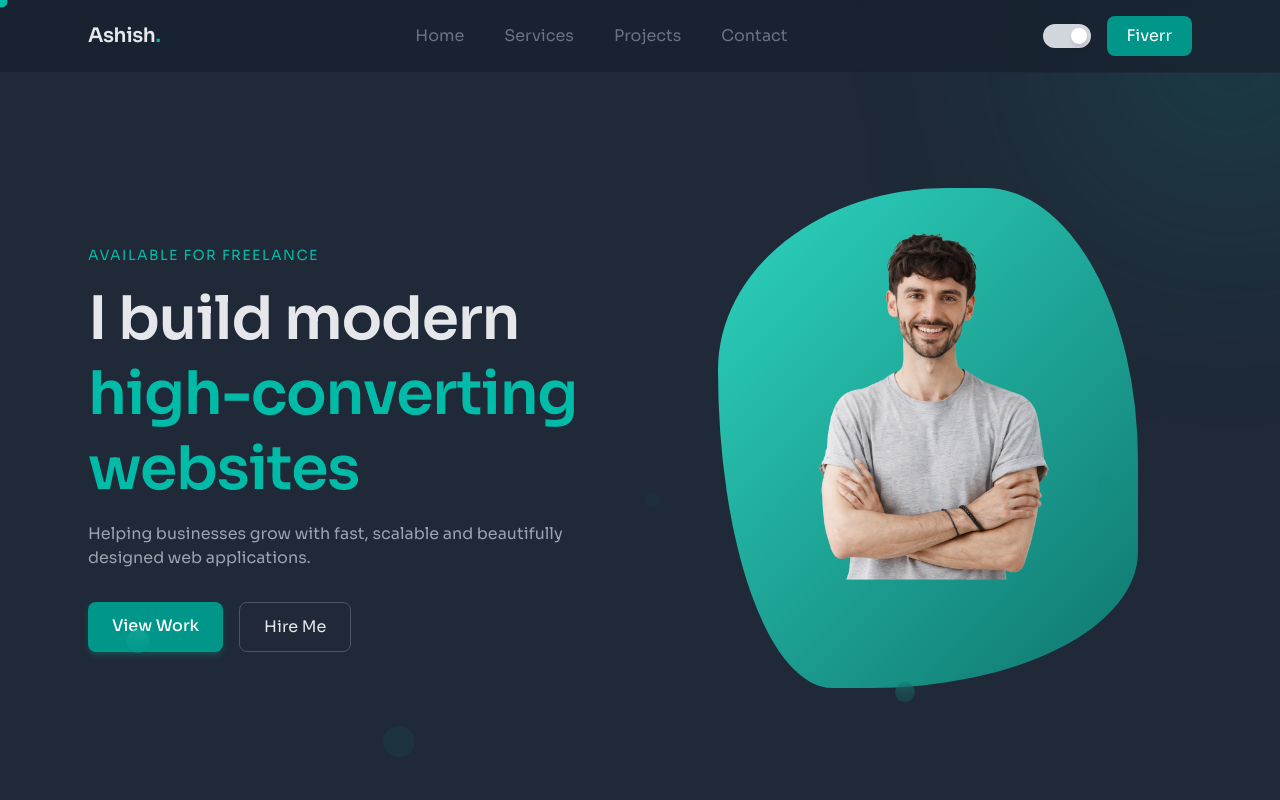
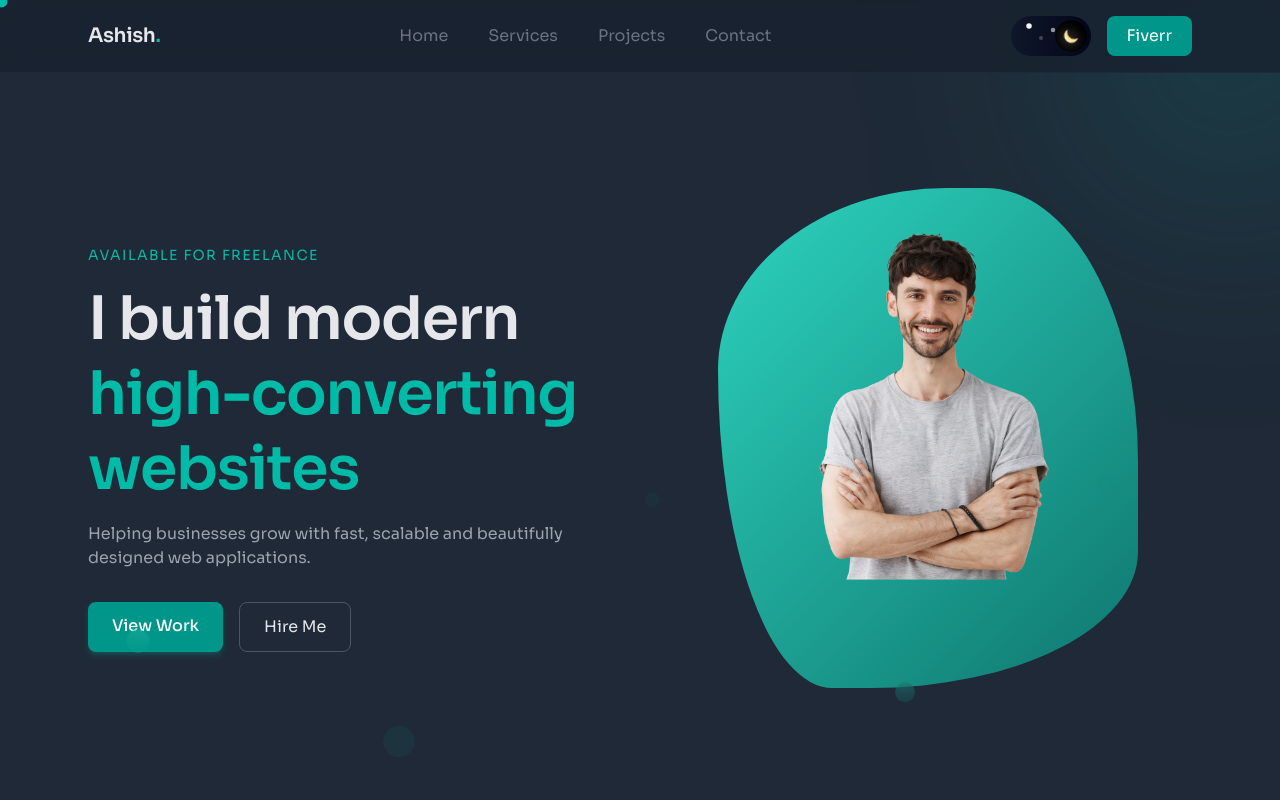
Before and after one commit to Ashish-12K/ashish-portfolio, a React (Vite) app: page / in a window 1280 px wide. Both pictures are taken after a click on the button 1066 px from the left and 36 px from the top of the page. Shown: the top 800 px of the page. Built offline with nearby package versions, Linux system fonts and the light colour scheme.

Commit message:
Toggle Button Changed

```diff
--- a/src/components/Navbar.jsx
+++ b/src/components/Navbar.jsx
@@ -1,4 +1,5 @@
 import { motion } from "framer-motion";
+import ThemeToggle from "./ThemeToggle";
 
 export default function Navbar({ darkMode, setDarkMode }) {
   return (
@@ -30,16 +31,7 @@ export default function Navbar({ darkMode, setDarkMode }) {
         <div className="flex items-center gap-4">
 
           {/* Toggle */}
-          <button
-            onClick={() => setDarkMode(!darkMode)}
-            className="w-12 h-6 flex items-center bg-gray-300 rounded-full p-1 cursor-pointer"
-          >
-            <div
-              className={`bg-white w-4 h-4 rounded-full shadow-md transform duration-300 ${
-                darkMode ? "translate-x-6" : ""
-              }`}
-            />
-          </button>
+          <ThemeToggle darkMode={darkMode} setDarkMode={setDarkMode} />
 
           {/* Fiverr */}
           <a
--- /dev/null
+++ b/src/components/ThemeToggle.jsx
@@ -0,0 +1,97 @@
+import { motion } from "framer-motion";
+
+export default function ThemeToggle({ darkMode, setDarkMode }) {
+  return (
+    <button
+      onClick={() => setDarkMode(!darkMode)}
+      className="relative w-20 h-10 rounded-full overflow-hidden cursor-pointer"
+    >
+      {/* Background */}
+      <motion.div
+        animate={{
+          background: darkMode
+            ? "linear-gradient(to right, #0f172a, #020617)"
+            : "linear-gradient(to right, #60a5fa, #3b82f6)",
+        }}
+        transition={{ duration: 0.6 }}
+        className="absolute inset-0"
+      />
+
+      {/* 🌙 Stars */}
+      {darkMode && (
+        <>
+          <motion.span
+            className="absolute w-1 h-1 bg-white rounded-full top-2 left-4"
+            animate={{ opacity: [0.3, 1, 0.3], scale: [1, 1.4, 1] }}
+            transition={{ duration: 2, repeat: Infinity }}
+          />
+          <motion.span
+            className="absolute w-1 h-1 bg-white rounded-full top-5 left-7"
+            animate={{ opacity: [0.2, 1, 0.2], scale: [1, 1.5, 1] }}
+            transition={{ duration: 3, repeat: Infinity }}
+          />
+          <motion.span
+            className="absolute w-1 h-1 bg-white rounded-full top-3 left-10"
+            animate={{ opacity: [0.3, 1, 0.3], scale: [1, 1.3, 1] }}
+            transition={{ duration: 2.5, repeat: Infinity }}
+          />
+        </>
+      )}
+
+      {/* ☁️ Clouds */}
+      {!darkMode && (
+        <>
+          <motion.img
+            src="/cloud.png"
+            alt="cloud"
+            className="absolute w-10 opacity-70 blur-[0.3px]"
+            style={{ top: "30%", left: "30%" }}
+            animate={{ x: [0, 12, 0] }}
+            transition={{ duration: 6, repeat: Infinity }}
+          />
+
+          <motion.img
+            src="/cloud.png"
+            alt="cloud"
+            className="absolute w-8 opacity-50 blur-[0.5px]"
+            style={{ top: "55%", left: "55%" }}
+            animate={{ x: [0, -10, 0] }}
+            transition={{ duration: 5, repeat: Infinity }}
+          />
+        </>
+      )}
+
+      {/* ☀️🌙 Toggle Circle */}
+      <motion.div
+        className="absolute top-1 w-8 h-8 rounded-full bg-black shadow-md flex items-center justify-center"
+        animate={{ x: darkMode ? 44 : 4 }}
+        transition={{ type: "spring", stiffness: 200, damping: 20 }}
+      >
+        {darkMode ? (
+          /* 🌙 REAL Moon Image */
+          <motion.img
+            src="/moon.png"
+            alt="moon"
+            className="w-5 h-5 drop-shadow-[0_0_6px_rgba(255,255,255,0.6)]"
+            animate={{
+              rotate: [0, 5, -5, 0],
+              scale: [1, 1.05, 1],
+            }}
+            transition={{
+              duration: 4,
+              repeat: Infinity,
+              ease: "easeInOut",
+            }}
+          />
+        ) : (
+          /* ☀️ Sun */
+          <motion.div
+            className="w-8 h-8 bg-yellow-300 rounded-full shadow-[0_0_10px_rgba(255,204,0,0.7)]"
+            animate={{ rotate: 360 }}
+            transition={{ repeat: Infinity, duration: 8, ease: "linear" }}
+          />
+        )}
+      </motion.div>
+    </button>
+  );
+}
```
Also changed, not shown: public/cloud.png (added), public/moon.png (added).
